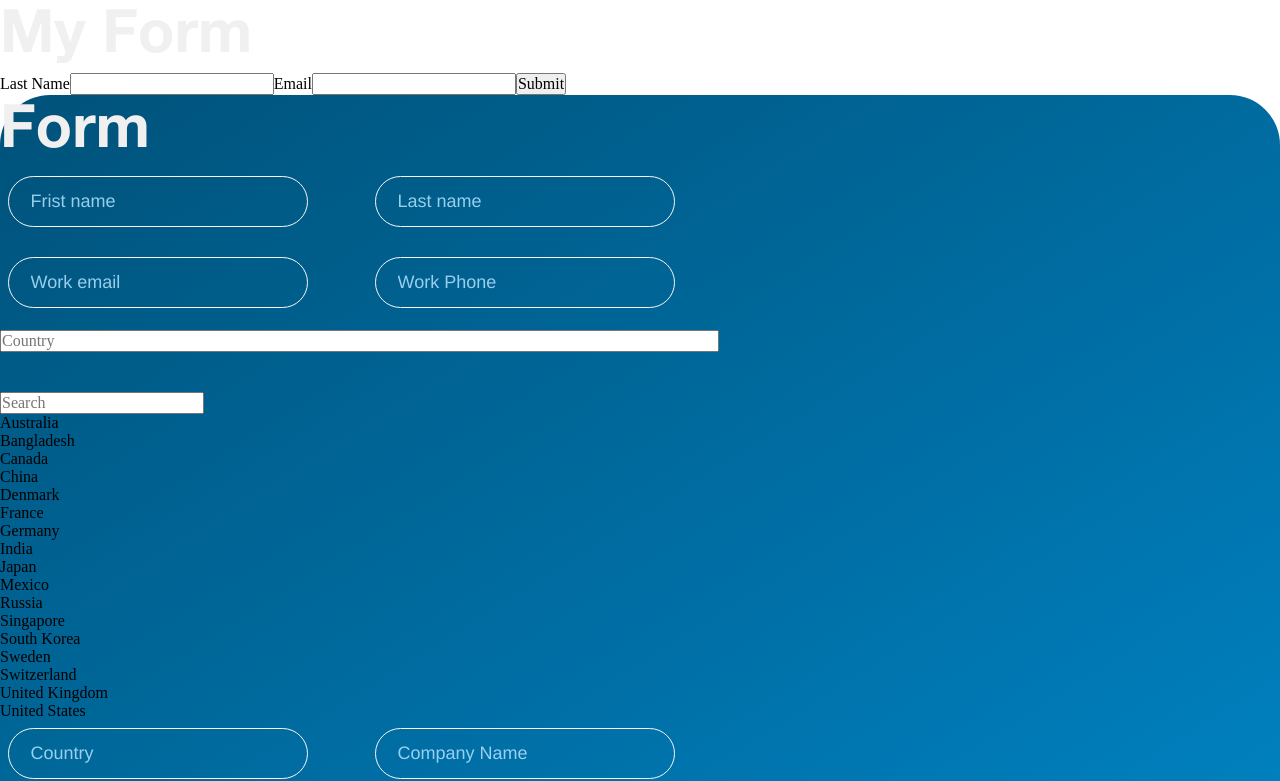
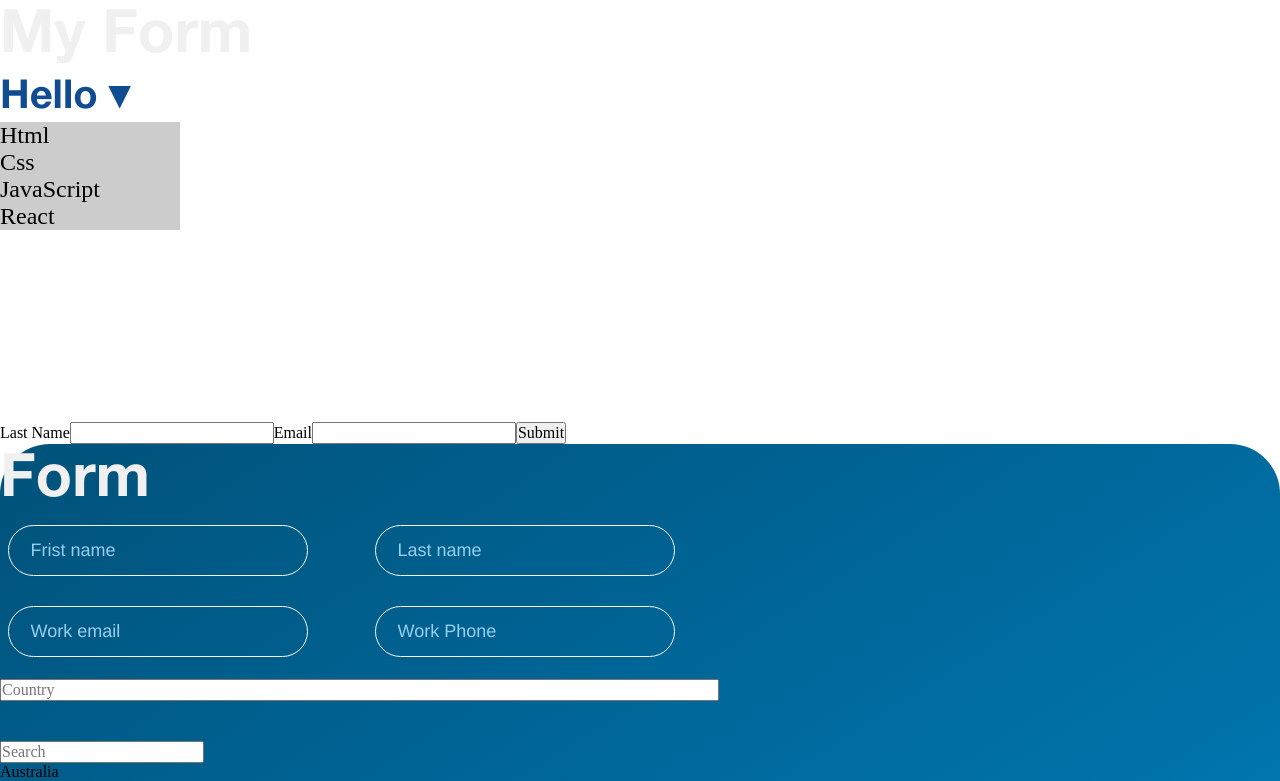
Before and after one commit to theCapnCoder/Decenter-Ads, a React (Create React App) app: page / in a window 1280 px wide. Shown: the top 781 px of the page. Built offline with nearby package versions, Linux system fonts and the light colour scheme.

Commit message:
feature: add dropDown

```diff
--- a/src/Example.tsx
+++ b/src/Example.tsx
@@ -1,5 +1,7 @@
-import { FC } from "react";
+import { FC, useState } from "react";
 import { useField, Form, FormikProps, Formik } from "formik";
+
+import styles from "./example.module.scss";
 
 interface Values {
   firstName: string;
@@ -29,9 +31,27 @@ const MyTextField: FC<Props> = ({ label, ...props }) => {
   );
 };
 
-const Example = () => (
+const Example = () => {
+  const [openDropdown, setOpenDropdown] = useState(true);
+
+  console.log(openDropdown)
+
+  return (
     <div>
       <h1>My Form</h1>
+
+      <div className={styles.test}>
+        <h2 onClick={() => setOpenDropdown((prev) => !prev)}>Hello &#x25BE;</h2>
+        {openDropdown && (
+          <ul className={styles.dropdown}>
+            <li>Html</li>
+            <li>Css</li>
+            <li>JavaScript</li>
+            <li>React</li>
+          </ul>
+        )}
+      </div>
+
       <Formik
         initialValues={{
           email: "",
@@ -56,5 +76,6 @@ const Example = () => (
       </Formik>
     </div>
   );
+};
 
 export default Example;
--- /dev/null
+++ b/src/example.module.scss
@@ -0,0 +1,31 @@
+.test {
+  margin-bottom: 300px;
+  position: relative;
+
+  h2 {
+    cursor: pointer;
+  }
+
+  ul {
+    li {
+      font-size: 24px;
+      list-style-type: none;
+      background: rgba(0, 0, 0, 0.2);
+    }
+  }
+
+  .dropdown {
+    position: absolute;
+    left: 0;
+    width: 180px;
+
+    :hover {
+      display: block;
+    }
+
+    &.active {
+      display: block;
+    }
+
+  }
+}
```
Lines whose indentation alone changed are shown as unchanged.
